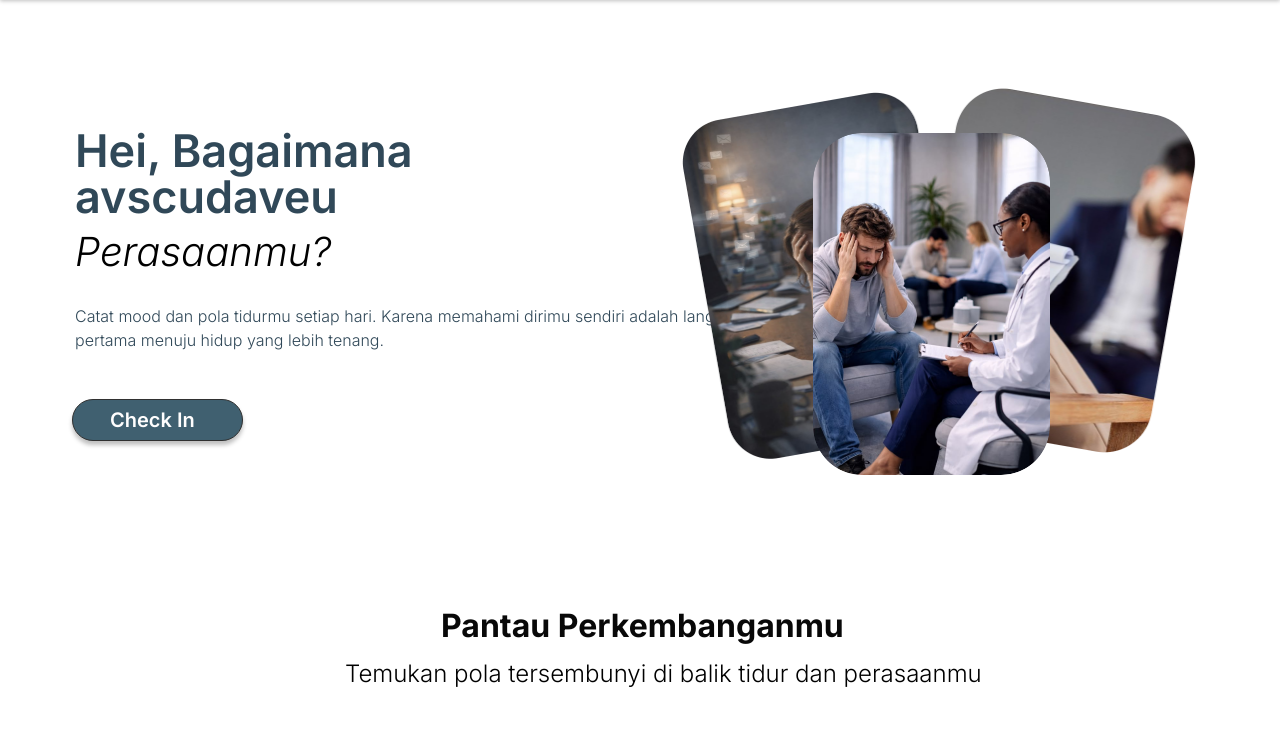
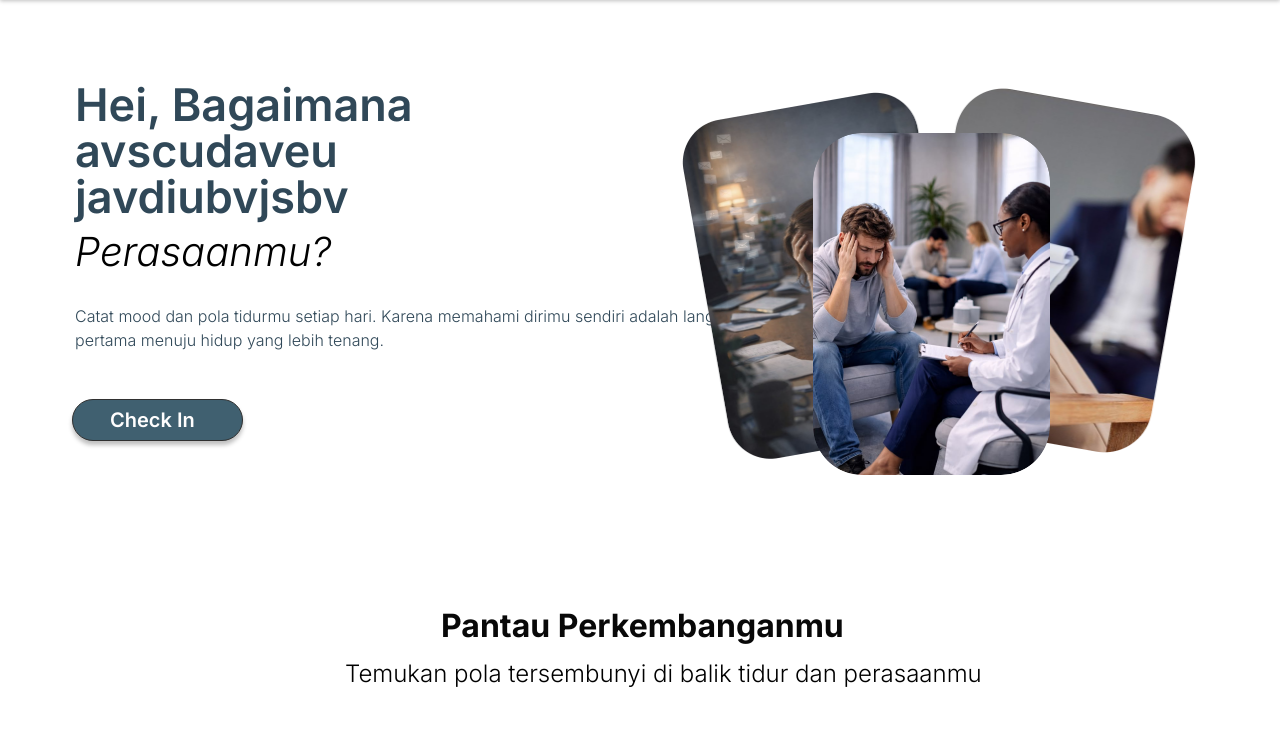
Before and after one commit to starrvyaa/HealhtMood, a website built with Parcel: page index.html in a window 1280 px wide. Shown: the part 71-800 px from the top of the page. Built offline with nearby package versions, Linux system fonts and the light colour scheme; a web font is replaced by a local one.

Commit message:
update 2

```diff
--- a/index.html
+++ b/index.html
@@ -135,7 +135,7 @@
                   <h1
                     class="m-0 self-stretch relative text-[length:inherit] leading-[46px] font-semibold font-[inherit] mq750:text-4xl mq750:leading-[37px] mq450:text-[27px] mq450:leading-7"
                   >
-                    Hei, Bagaimana avscudaveu
+                    Hei, Bagaimana avscudaveu javdiubvjsbv
                   </h1>
                   <h2
                     class="m-0 relative text-[40px] italic font-light font-[inherit] text-grays-black mq750:text-[32px] mq450:text-2xl"
```
